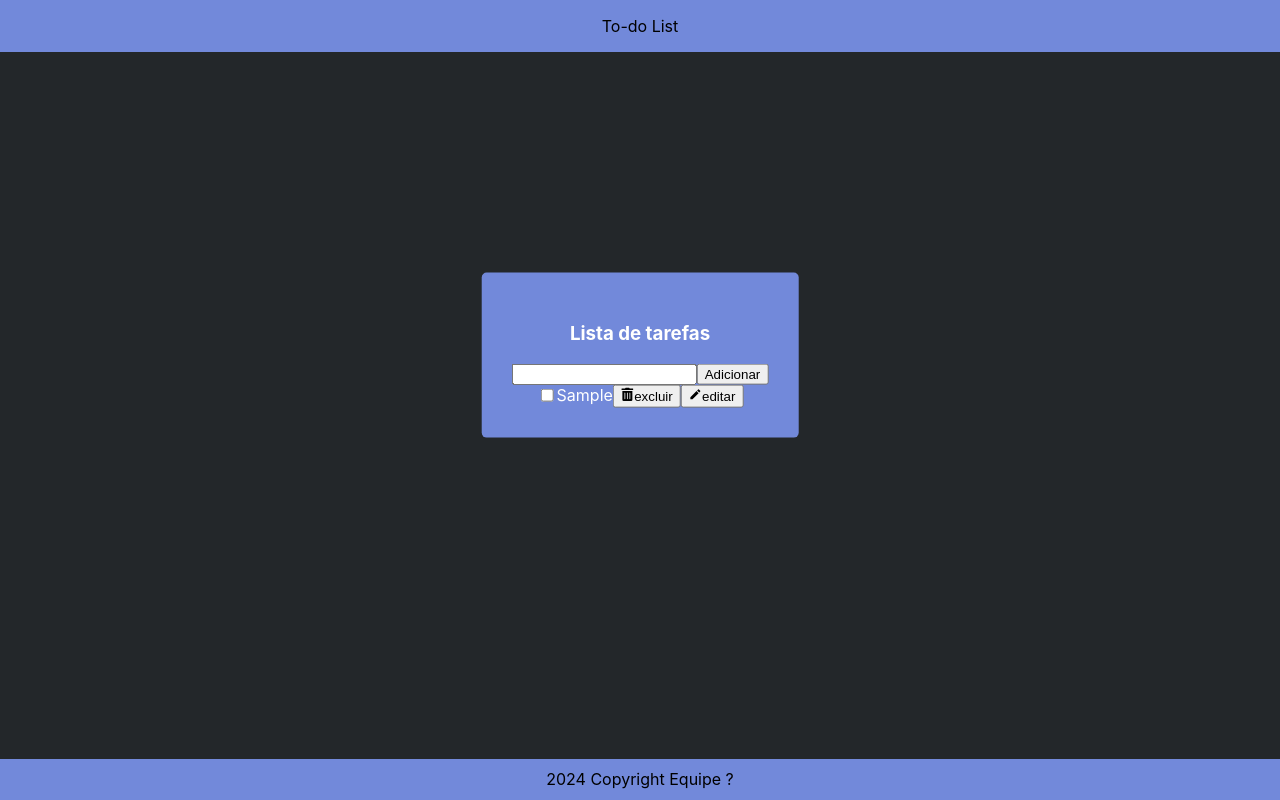
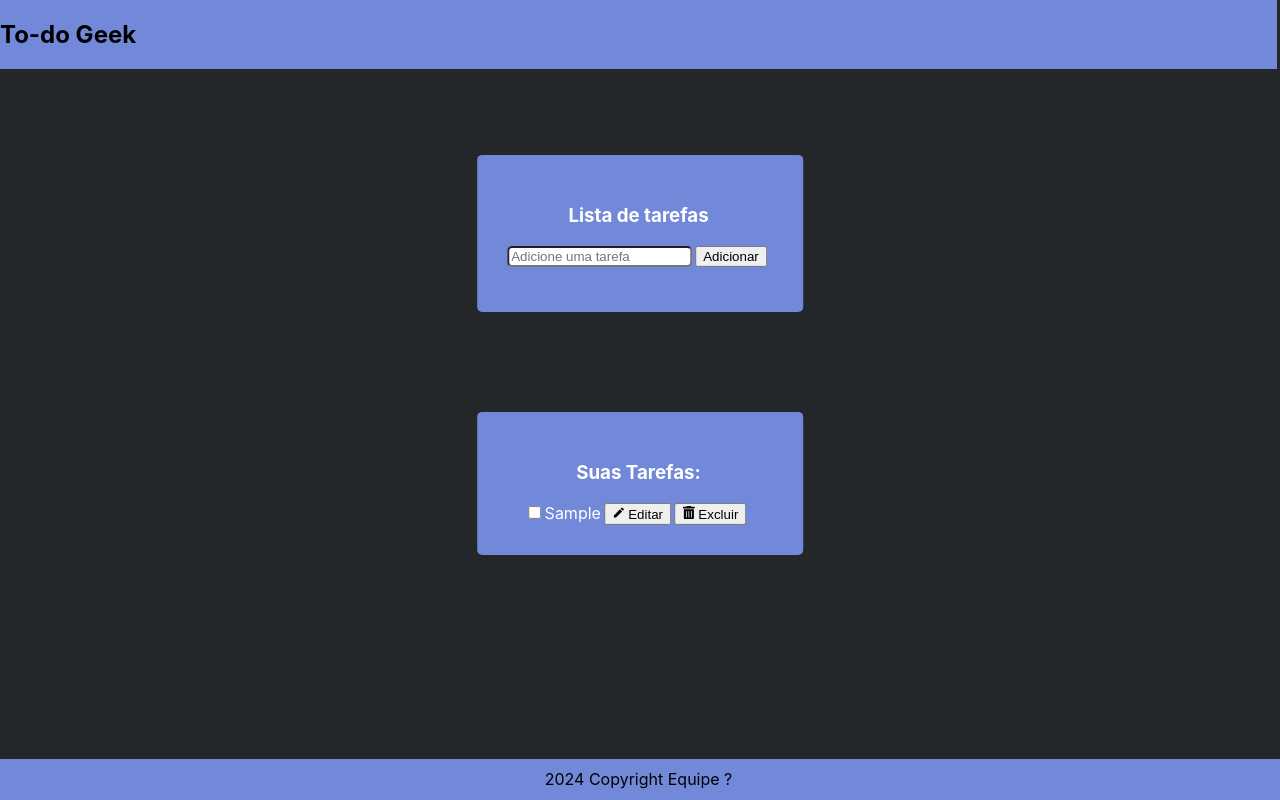
Before and after one commit to Leonardo-ST/desafio-v, a React (Create React App) app: page / in a window 1280 px wide. Both pictures are taken after typing "Sample" into the empty fields and a click on the button "Adicionar". Built offline with nearby package versions, Linux system fonts and the light colour scheme.

Commit message:
troquei 'todo1 por task

```diff
--- a/src/components/Navbar.js
+++ b/src/components/Navbar.js
@@ -7,7 +7,7 @@ function Navbar() {
   return (
     <div className="navbar">
       <nav>
-        <p>To-do List</p>
+        <h1>To-do Geek</h1>
       </nav>
     </div>
   );
--- a/src/components/items/TodoForm.js
+++ b/src/components/items/TaskForm.js
@@ -1,25 +1,29 @@
 import React, { useState } from 'react';
+import '../../css/Home.css'
 
-function TodoForm({ addTodo }) {
+function TaskForm({ addTask }) {
     const [text, setText] = useState('');
 
     const handleSubmit = e => {
         e.preventDefault();
         if (!text.trim()) return;
-        addTodo(text);
+        addTask(text);
         setText('');
     };
 
     return (
-        <form onSubmit={handleSubmit}>
+        <form className='form-area' onSubmit={handleSubmit}>
             <input
+                className='text_box'
+                placeholder='Adicione uma tarefa'
                 type="text"
                 value={text}
                 onChange={e => setText(e.target.value)}
             />
             <button type="submit">Adicionar</button>
+            <br />
         </form>
     );
 }
 
-export default TodoForm;
+export default TaskForm;
--- a/src/components/items/TodoItem.js
+++ b/src/components/items/TaskItem.js
@@ -1,10 +1,11 @@
 import React from 'react';
+import '../../css/Home.css'
 import { FaTrashAlt } from "react-icons/fa";
 import { MdModeEdit } from "react-icons/md";
 
-function TodoItem({ item, toggleComplete, deleteTodo, handleEdit }) {
+function TaskItem({ item, toggleComplete, deleteTask, taskEdit }) {
   return (
-    <div>
+    <div className='body_da_pagina'>
       <input
         type="checkbox"
         checked={item.completed}
@@ -13,10 +14,10 @@ function TodoItem({ item, toggleComplete, deleteTodo, handleEdit }) {
       <span style={{ textDecoration: item.completed ? 'line-through' : 'none' }}>
         {item.text}
       </span>
-      <button onClick={() => deleteTodo(item.id)}><FaTrashAlt />excluir</button>
-      <button onClick={() => handleEdit(item.id, item.text)}><MdModeEdit />editar</button>
+      <button onClick={() => taskEdit(item.id, item.text)}><MdModeEdit />Editar</button>
+      <button onClick={() => deleteTask(item.id)}><FaTrashAlt />Excluir</button>
     </div>
   );
 }
 
-export default TodoItem;
+export default TaskItem;
--- /dev/null
+++ b/src/components/items/TaskList.js
@@ -0,0 +1,20 @@
+import React from 'react';
+import TodoItem from './TaskItem';
+
+function TaskList({ tasks, toggleComplete, deleteTask, taskEdit }) {
+  return (
+    <div>
+      {tasks.map(task => (
+        <TodoItem
+          key={task.id}
+          item={task}
+          toggleComplete={toggleComplete}
+          deleteTask={deleteTask}
+          taskEdit={taskEdit}
+        />
+      ))}
+    </div>
+  );
+}
+
+export default TaskList;
--- a/src/components/items/TodoList.js
+++ /dev/null
@@ -1,20 +0,0 @@
-import React from 'react';
-import TodoItem from './TodoItem';
-
-function TodoList({ todos, toggleComplete, deleteTodo, handleEdit }) {
-  return (
-    <div>
-      {todos.map(todo => (
-        <TodoItem
-          key={todo.id}
-          item={todo}
-          toggleComplete={toggleComplete}
-          deleteTodo={deleteTodo}
-          handleEdit={handleEdit}
-        />
-      ))}
-    </div>
-  );
-}
-
-export default TodoList;
--- a/src/components/pages/Home.js
+++ b/src/components/pages/Home.js
@@ -1,57 +1,57 @@
 import React, { useState, useEffect } from 'react';
-import TodoList from '../items/TodoList';
-import TodoForm from '../items/TodoForm';
+import TaskList from '../items/TaskList';
+import TaskForm from '../items/TaskForm';
 import '../../css/Home.css';
 
 function Home() {
-    const [todos, setTodos] = useState([]);
+    const [tasks, setTasks] = useState([]);
     const [isEditing, setIsEditing] = useState(false);
-    const [currentTodo, setCurrentTodo] = useState({ id: null, text: '' });
+    const [currentTask, setCurrentTask] = useState({ id: null, text: '' });
 
     useEffect(() => {
-        const storedTodos = JSON.parse(localStorage.getItem('todos'));
-        if (storedTodos) {
-            setTodos(storedTodos);
+        const storedTasks = JSON.parse(localStorage.getItem('tasks'));
+        if (storedTasks) {
+            setTasks(storedTasks);
         }
     }, []);
 
-    const addTodo = text => {
-        const newTodo = { id: Date.now(), text, completed: false };
-        const updatedTodos = [...todos, newTodo];
-        setTodos(updatedTodos);
-        localStorage.setItem('todos', JSON.stringify(updatedTodos));
+    const addTask = text => {
+        const newTask = { id: Date.now(), text, completed: false };
+        const updatedTasks = [...tasks, newTask];
+        setTasks(updatedTasks);
+        localStorage.setItem('tasks', JSON.stringify(updatedTasks));
     };
 
     const toggleComplete = id => {
-        const updatedTodos = todos.map(todo =>
-            todo.id === id ? { ...todo, completed: !todo.completed } : todo
+        const updatedTasks = tasks.map(task =>
+            task.id === id ? { ...task, completed: !task.completed } : task
         );
-        setTodos(updatedTodos);
-        localStorage.setItem('todos', JSON.stringify(updatedTodos));
+        setTasks(updatedTasks);
+        localStorage.setItem('tasks', JSON.stringify(updatedTasks));
     };
 
-    const deleteTodo = id => {
-        const updatedTodos = todos.filter(todo => todo.id !== id);
-        setTodos(updatedTodos);
-        localStorage.setItem('todos', JSON.stringify(updatedTodos));
+    const deleteTask = id => {
+        const updatedTasks = tasks.filter(tasks => tasks.id !== id);
+        setTasks(updatedTasks);
+        localStorage.setItem('tasks', JSON.stringify(updatedTasks));
     };
 
-    const editTodo = (id, newText) => {
-        const updatedTodos = todos.map(todo =>
-            todo.id === id ? { ...todo, text: newText } : todo
+    const editTask = (id, newText) => {
+        const updatedTasks = tasks.map(task =>
+            task.id === id ? { ...task, text: newText } : task
         );
-        setTodos(updatedTodos);
-        localStorage.setItem('todos', JSON.stringify(updatedTodos));
+        setTasks(updatedTasks);
+        localStorage.setItem('tasks', JSON.stringify(updatedTasks));
     };
 
-    const handleEdit = (id, text) => {
-        setCurrentTodo({ id, text });
+    const taskEdit = (id, text) => {
+        setCurrentTask({ id, text });
         setIsEditing(true);
     };
 
-    const handleSave = () => {
-        if (currentTodo.text) {
-            editTodo(currentTodo.id, currentTodo.text);
+    const taskSave = () => {
+        if (currentTask.text) {
+            editTask(currentTask.id, currentTask.text);
             setIsEditing(false);
         }
     };
@@ -61,8 +61,11 @@ function Home() {
             <div className='centro'>
                 <div className='centro_quadro'>
                     <h3>Lista de tarefas</h3>
-                    <TodoForm addTodo={addTodo} />
-                    <TodoList todos={todos} toggleComplete={toggleComplete} deleteTodo={deleteTodo} handleEdit={handleEdit} />
+                    <TaskForm addTask={addTask} />
+                </div>
+                <div className='centro_quadro'>
+                <h3>Suas Tarefas:</h3>
+                <TaskList tasks={tasks} toggleComplete={toggleComplete} deleteTask={deleteTask} taskEdit={taskEdit} />
                 </div>
             </div>
 
@@ -72,10 +75,10 @@ function Home() {
                         <h2>Editar Tarefa</h2>
                         <input
                             type="text"
-                            value={currentTodo.text}
-                            onChange={(e) => setCurrentTodo({ ...currentTodo, text: e.target.value })}
+                            value={currentTask.text}
+                            onChange={(e) => setCurrentTask({ ...currentTask, text: e.target.value })}
                         />
-                        <button onClick={handleSave}>salvar</button>
+                        <button onClick={taskSave}>salvar</button>
                         <button onClick={() => setIsEditing(false)}>cancelar</button>
                     </div>
                 </div>
--- a/src/css/App.css
+++ b/src/css/App.css
@@ -1,7 +1,7 @@
 * {
   text-decoration: none;
+  margin-right: 3px;
 }
-
 
 .App {
   text-align: center;
--- a/src/css/Home.css
+++ b/src/css/Home.css
@@ -19,6 +19,13 @@
   margin-bottom: 100px;
 }
 
+.form-area{
+  padding-bottom: 15px;
+}
+
+.text_box {
+  border-radius: 5px;
+}
 
 
 
--- a/src/css/Navbar.css
+++ b/src/css/Navbar.css
@@ -1,4 +1,5 @@
 .navbar {
+    text-align: left;
     position: fixed;
     top: 0;
     left: 0;
```
